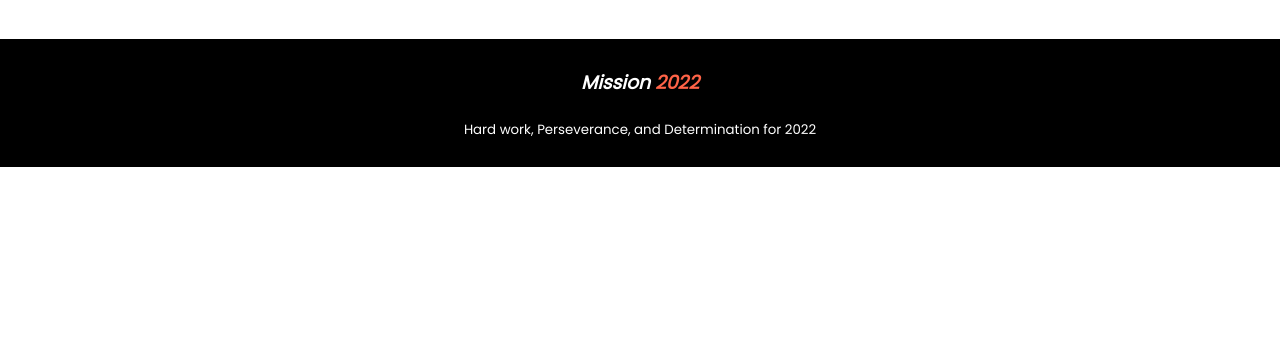
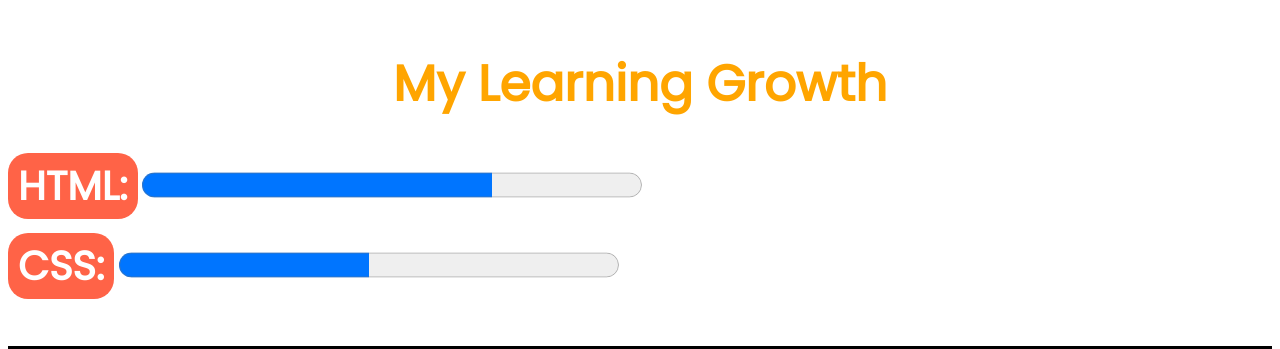
Before and after one commit to kdipto1/Milestone1, a plain HTML site: page index.html in a window 1280 px wide. Shown: the part 1756-2105 px from the top of the page. Before the commit the page ends 1923 px from the top, so only its background shows below. Drawn offline with Linux system fonts and the light colour scheme.

Commit message:
fivth section done

```diff
--- a/index.html
+++ b/index.html
@@ -79,8 +79,24 @@
     <div><img src="./images/pictures/project.png" alt=""></div>
   </div>
 <!--fourth section end-->
-<!--fiveth section start-->
+<!--fivth section start-->
+<div class="fivth-section">
+  <h1 class="orange">My Learning Growth</h1>
 
+       <div class="htmls">
+        <label for="html" class="html">HTML:</label>
+        <progress id="html" value="70" max="100"> 70% </progress>
+       </div>
+
+       <div >
+        <label for="css" class="css">CSS:</label>
+        <progress id="css" value="50" max="100"> 50% </progress>
+       </div>
+
+
+  </div>
+
+</div>
 <!--fivth section end-->
 <!--footer section-->
 <footer class="footer">
--- a/style.css
+++ b/style.css
@@ -1,8 +1,6 @@
 body{
   font-family: 'poppins', sans-serif;
   overflow-x: hidden;
-  margin: 0%;
-  padding: 0%;
 }
 .first-section{
   display: flex;
@@ -103,8 +101,42 @@ width: 141px;
 }
 /*fourth section style end*/
 
+.fivth-section{
+  margin-bottom: 50px;
+}
+.fivth-section h1{
+  text-align: center;
+  font-size: 50px;
+}
+
+#html{
+  font-size: 50px;
+}
+.html{
+  font-weight: 700;
+  font-size: 40px;
+  color: white;
+  background-color: tomato;
+  padding: 5px 10px;
+  border-radius: 20px;
+}
+.htmls{
+  margin-bottom: 20px;
+}
+#css{
+  font-size: 50px;
+}
+.css{
+  font-size: 40px;
+  font-weight: 700;
+  color: white;
+  background-color: tomato;
+  padding: 5px 10px;
+  border-radius: 20px;
+}
 
 
+/*fivth section style end*/
 footer h3{
  text-align: center;
  color: white;
```
Also changed, not shown: images/person/IMG-20211216-WA0013[68].jpg (added).
